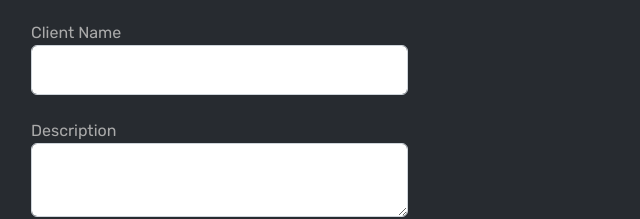
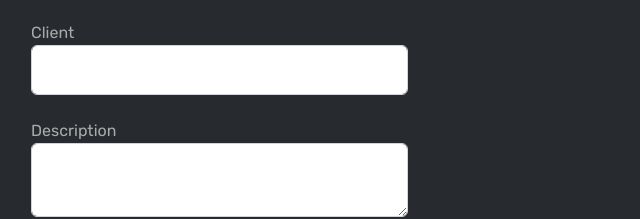
Before and after one commit to qasimsardar/booklist-app, a plain HTML site: page index.html in a window 1280 px wide. Shown: the part 206-425 px from the top of the page, 19-659 px from the left. Drawn offline with nearby package versions, Linux system fonts and the light colour scheme.

Commit message:
Text Changed For Field Heading

```diff
--- a/index.html
+++ b/index.html
@@ -27,7 +27,7 @@
                         <input class="form-control" type="text" name="" id="task-name">
                     </div>
                     <div class="form-group mt-4">
-                        <label for="client">Client Name</label>
+                        <label for="client">Client</label>
                         <input class="form-control" type="text" name="" id="client">
                     </div>
                     <div class="form-group mt-4">
```
